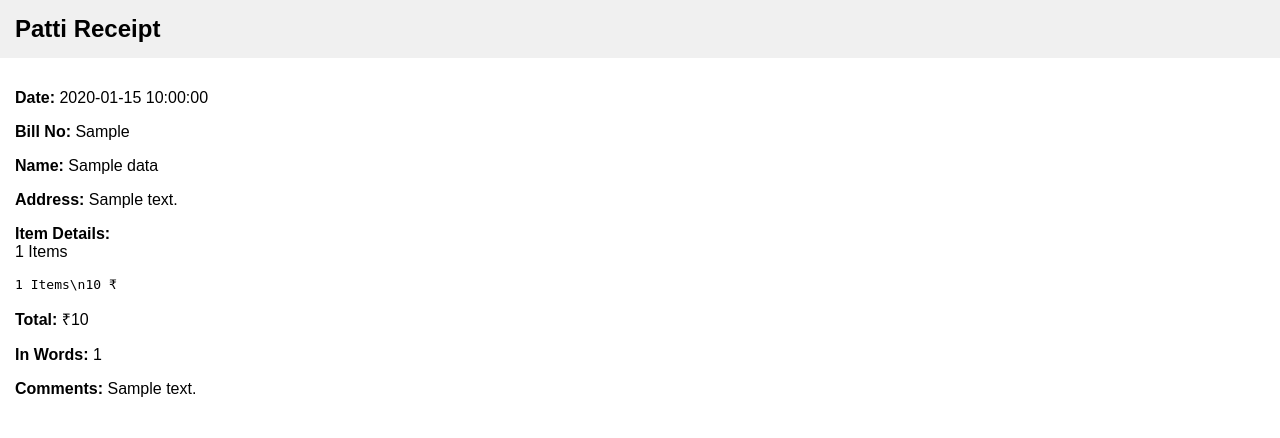
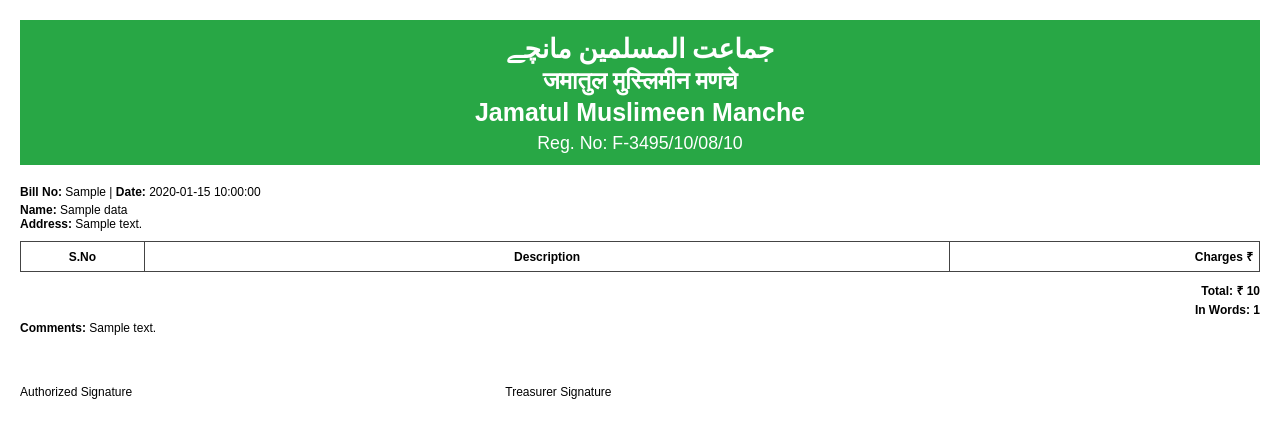
Before and after one commit to manchepatti/manche-patti-app, a Flask app: template templates/receipt_template.html in a window 1280 px wide. Shown: the top 438 px of the page. Run offline with Flask 3, Linux system fonts and the light colour scheme; the template is opened without the code that fills it: most values are stand-ins (such as "Sample title", 1, 10 or a date in 2020); lists and menus that the app fills with data are empty; parts of the project's set-up code (start-up, migrations or seed data) failed here and were passed over.

Commit message:
Update receipt_template.html

```diff
--- a/templates/receipt_template.html
+++ b/templates/receipt_template.html
@@ -1,41 +1,117 @@
-<!-- === templates/receipt_template.html === -->
 <!DOCTYPE html>
-<html>
+<html lang="en">
 <head>
     <meta charset="UTF-8">
-    <title>Receipt</title>
+    <title>Patti Receipt</title>
     <style>
+        @font-face {
+            font-family: 'UrduFont';
+            src: url("file://{{ urdu_font_path }}");
+        }
+        @font-face {
+            font-family: 'MarathiFont';
+            src: url("file://{{ marathi_font_path }}");
+        }
+
         body {
-            font-family: sans-serif;
-            margin: 0;
-            padding: 0;
+            font-family: Arial, sans-serif;
+            font-size: 16pt;
+            margin: 20px;
         }
+
         .header {
-            background-color: #f0f0f0;
-            padding: 15px;
+            text-align: center;
+            background-color: #28a745;
+            color: white;
+            padding: 10px;
+            margin-bottom: 20px;
+        }
+
+        .urdu {
+            font-family: 'UrduFont';
+            font-size: 20pt;
+        }
+
+        .marathi {
+            font-family: 'MarathiFont';
+            font-size: 18pt;
+        }
+
+        .header h3 {
+            margin: 3px 0;
+        }
+
+        table {
             width: 100%;
+            border-collapse: collapse;
+            margin-top: 10px;
         }
-        .container {
-            padding: 15px;
+
+        th, td {
+            border: 1px solid #444;
+            padding: 6px;
+            font-size: 9pt;
+            word-wrap: break-word;
         }
-        .bold {
+
+        th:nth-child(1), td:nth-child(1) { width: 10%; text-align: center; }
+        th:nth-child(2), td:nth-child(2) { width: 65%; }
+        th:nth-child(3), td:nth-child(3) { width: 25%; text-align: right; }
+
+        .total-box {
+            margin-top: 10px;
+            font-size: 10pt;
             font-weight: bold;
+            text-align: right;
+        }
+
+        p {
+            font-size: 9pt;
+            margin: 4px 0;
         }
     </style>
 </head>
 <body>
+
     <div class="header">
-        <h2 style="margin:0;">Patti Receipt</h2>
+        <h3 class="urdu">جماعت المسلمین مانچے</h3>
+        <h3 class="marathi">जमातुल मुस्लिमीन मणचे</h3>
+        <h3>Jamatul Muslimeen Manche</h3>
+        <small>Reg. No: F-3495/10/08/10</small>
     </div>
-    <div class="container">
-        <p><span class="bold">Date:</span> {{ data.date }}</p>
-        <p><span class="bold">Bill No:</span> {{ data.bill_no }}</p>
-        <p><span class="bold">Name:</span> {{ data.name }}</p>
-        <p><span class="bold">Address:</span> {{ data.address }}</p>
-        <p><span class="bold">Item Details:</span><br>{{ data.item_count }} Items<br><pre>{{ data['item_count'] }} Items\n{{ data['total'] }} ₹</pre></p>
-        <p><span class="bold">Total:</span> ₹{{ data.total }}</p>
-        <p><span class="bold">In Words:</span> {{ data.total_words }}</p>
-        <p><span class="bold">Comments:</span> {{ data.comments }}</p>
+
+    <p><strong>Bill No:</strong> {{ data.bill_no }} | <strong>Date:</strong> {{ data.date }}</p>
+    <p><strong>Name:</strong> {{ data.name }}<br><strong>Address:</strong> {{ data.address }}</p>
+
+    <table>
+        <tr>
+            <th>S.No</th>
+            <th>Description</th>
+            <th>Charges ₹</th>
+        </tr>
+        {% for i in range(1, data.item_count + 1) %}
+        {% if data['desc' ~ i] or data['charge' ~ i] %}
+        <tr>
+            <td>{{ i }}</td>
+            <td>{{ data['desc' ~ i] }}</td>
+            <td>{{ data['charge' ~ i] }}</td>
+        </tr>
+        {% endif %}
+        {% endfor %}
+    </table>
+
+    <div class="total-box">
+        <p>Total: ₹ {{ data.total }}</p>
+        <p>In Words: {{ data.total_words }}</p>
     </div>
+
+    {% if data.comments %}
+    <p><strong>Comments:</strong> {{ data.comments }}</p>
+    {% endif %}
+
+    <p style="margin-top: 50px;">
+        Authorized Signature  &nbsp;&nbsp;&nbsp;&nbsp;&nbsp;&nbsp;&nbsp;&nbsp;&nbsp;&nbsp;&nbsp;&nbsp;&nbsp;&nbsp;&nbsp;&nbsp;&nbsp;&nbsp;&nbsp;&nbsp;&nbsp;&nbsp;&nbsp;&nbsp;&nbsp;&nbsp;&nbsp;&nbsp;&nbsp;&nbsp;&nbsp;&nbsp;&nbsp;&nbsp;&nbsp;&nbsp;&nbsp;&nbsp;&nbsp;&nbsp;&nbsp;&nbsp;&nbsp;&nbsp;&nbsp;&nbsp;&nbsp;&nbsp;&nbsp;&nbsp;&nbsp;&nbsp;&nbsp;&nbsp;&nbsp;&nbsp;&nbsp;&nbsp;&nbsp;&nbsp;&nbsp;&nbsp;&nbsp;&nbsp;&nbsp;&nbsp;&nbsp;&nbsp;&nbsp;&nbsp;&nbsp;&nbsp;&nbsp;&nbsp;&nbsp;&nbsp;&nbsp;&nbsp;&nbsp;&nbsp;&nbsp;&nbsp;&nbsp;&nbsp;&nbsp;&nbsp;&nbsp;&nbsp;&nbsp;&nbsp;&nbsp;&nbsp;&nbsp;&nbsp;&nbsp;&nbsp;&nbsp;&nbsp;&nbsp;&nbsp;&nbsp;&nbsp;&nbsp;&nbsp;&nbsp;&nbsp;&nbsp;&nbsp;&nbsp;&nbsp; Treasurer Signature
+    </p>
+
 </body>
 </html>
```
